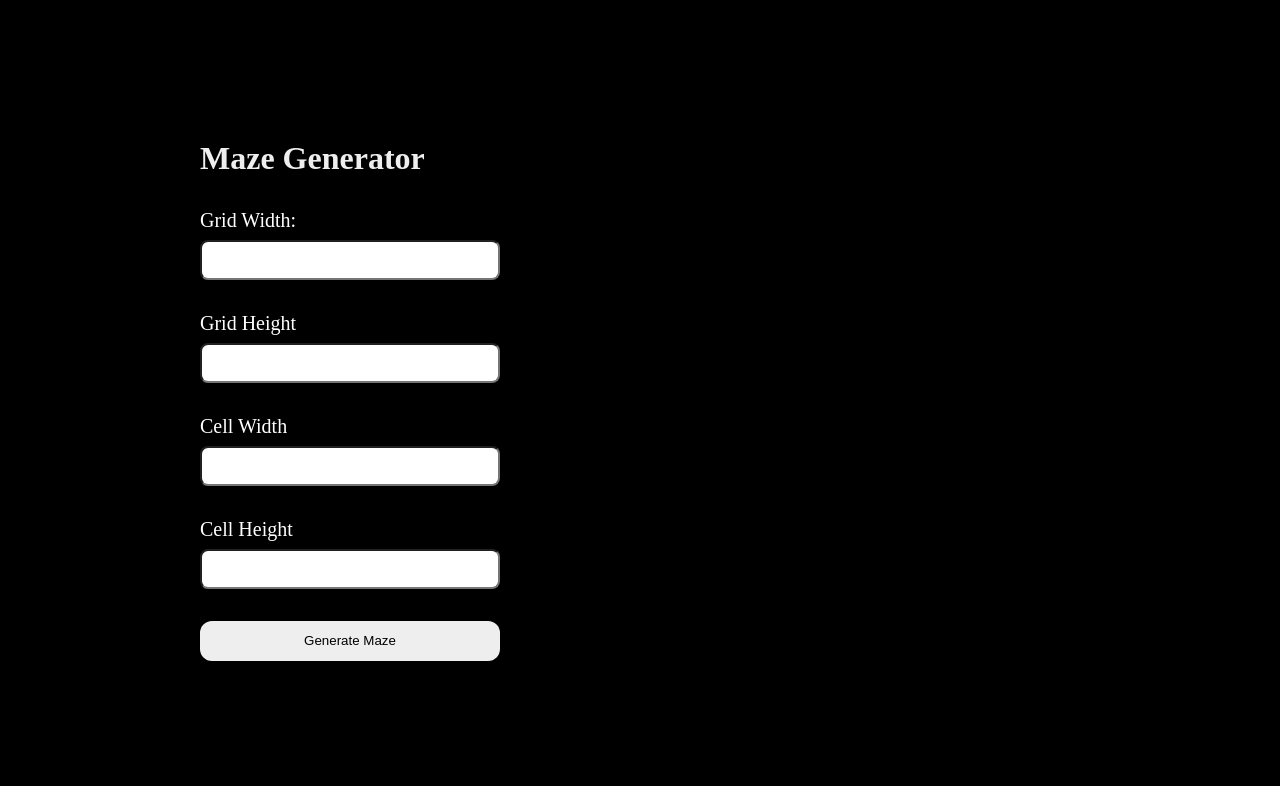
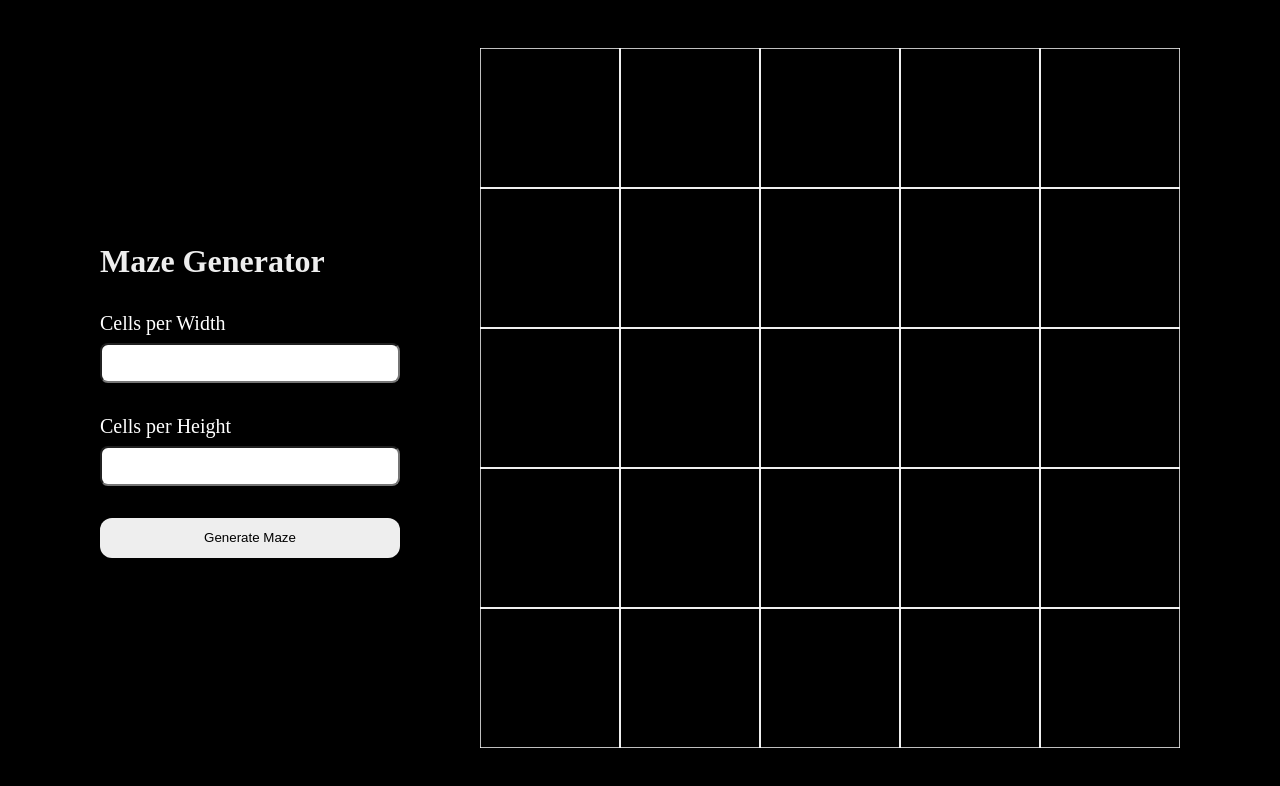
Before and after one commit to 7-Dany/DSA, a plain HTML site: page projects/maze-generator/javascript/index.html in a window 1280 px wide. Drawn offline with Linux system fonts and the light colour scheme.

Commit message:
deleted grid width and grid height inputs

```diff
--- a/projects/maze-generator/javascript/index.html
+++ b/projects/maze-generator/javascript/index.html
@@ -12,26 +12,14 @@
         <h1>Maze Generator</h1>
         <form action="" id="maze-generation">
             <fieldset>
-                <label for="grid-width">
-                    Grid Width:
-                </label>
-                <input type="number" id="grid-width" min="10">
-            </fieldset>
-            <fieldset>
-                <label for="grid-height">
-                    Grid Height
-                </label>
-                <input type="number" id="grid-height" min="10">
-            </fieldset>
-            <fieldset>
                 <label for="cell-width">
-                    Cell Width
+                    Cells per Width
                 </label>
                 <input type="number" id="cell-width" min="1">
             </fieldset>
             <fieldset>
                 <label for="cell-height">
-                    Cell Height
+                    Cells per Height
                 </label>
                 <input type="number" id="cell-height" min="1">
             </fieldset>
--- a/projects/maze-generator/javascript/js/Maze.js
+++ b/projects/maze-generator/javascript/js/Maze.js
@@ -3,23 +3,22 @@ import Canvas from './Canvas.js'
 import Cell from './Cell.js';
 
 class Maze {
-    constructor(width = 500, height = 500, cellWidth = 100, cellHeight = 100) {
-        this.canvas = new Canvas('canvas', width, height);
+    constructor(width, height) {
         this.width = width;
         this.height = height;
-        this.cellWidth = cellWidth;
-        this.cellHeight = cellHeight;
+        this.cellWidth = this.width / 5
+        this.cellHeight = this.height / 5
         this.cells = [];
+        this.canvas = new Canvas('canvas', this.width, this.height);
         this.cellRenderer = new Renderer(this.canvas);
+        this.createCells()
+        this.reloadCells()
     }
 
-    startGenerating = async (width, height, cellWidth, cellHeight) => {
+    startGenerating = async (cellWidth, cellHeight) => {
         this.cells = [];
-        this.width = width;
-        this.height = height;
-        this.cellWidth = cellWidth;
-        this.cellHeight = cellHeight;
-        this.canvas.setDimentions(width, height);
+        if(cellWidth) this.cellWidth = this.width / cellWidth;
+        if(cellHeight) this.cellHeight = this.height / cellHeight;
         this.createCells();
         await this.reloadCells();
         await this.createMaze();
--- a/projects/maze-generator/javascript/js/app.js
+++ b/projects/maze-generator/javascript/js/app.js
@@ -1,10 +1,8 @@
 import Maze from './Maze.js'
 
 
-const maze = new Maze()
+const maze = new Maze(700, 700)
 const form = document.querySelector('#maze-generation')
-const gridWidth = document.querySelector('#grid-width')
-const gridHeight = document.querySelector('#grid-height')
 const cellWidth = document.querySelector('#cell-width')
 const cellHeight = document.querySelector('#cell-height')
 const generate = document.querySelector('#generate')
@@ -13,20 +11,13 @@ form.addEventListener('submit', async (event) => {
     event.preventDefault();
     event.stopImmediatePropagation();
 
-    const width = parseInt(gridWidth.value);
-    const height = parseInt(gridHeight.value);
     const cellW = parseInt(cellWidth.value);
-    const cellH = parseInt(cellHeight.value);
-
-    if (isNaN(width) || isNaN(height) || isNaN(cellW) || isNaN(cellH)) {
-        console.error('Please enter valid numbers for all dimensions.');
-        return;
-    }
+    const cellH = parseInt(cellHeight.value)
 
     try {
         generate.disabled = true
         generate.textContent = "Generating"
-        await maze.startGenerating(width, height, cellW, cellH);
+        await maze.startGenerating(cellW, cellH);
         generate.textContent = "Generate Maze"
         generate.disabled = false
     } catch (error) {
```
